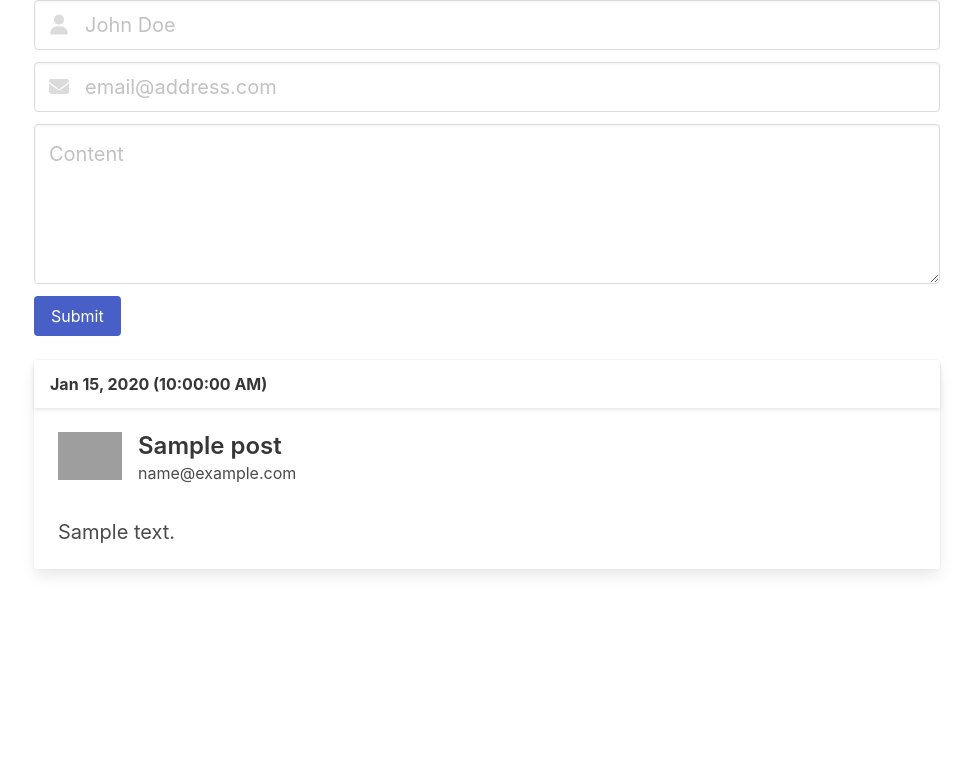
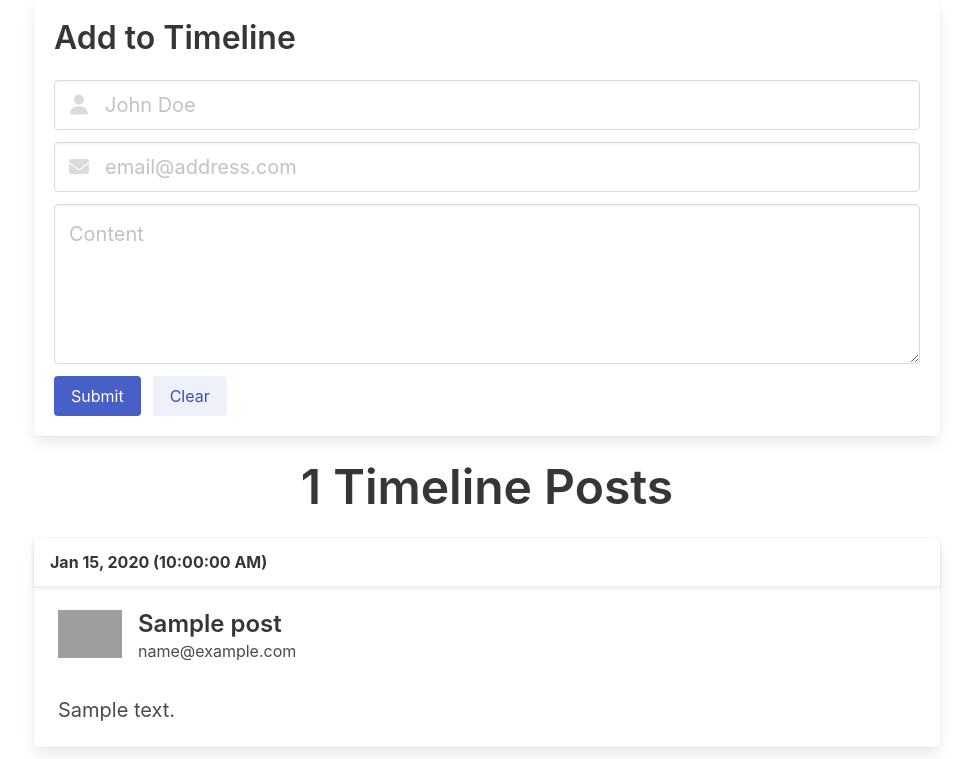
Before and after one commit to MLH-Fellowship/project-bored-apes, a Flask app: template app/templates/pages/timeline.html in a window 1280 px wide. Shown: the part 52-811 px from the top of the page, without its empty margins (153-1126 px from the left). Before the commit the page ends 627 px from the top, so only its background shows below. Run offline with Flask 2, Linux system fonts and the light colour scheme; the template is opened without the code that fills it: most values are stand-ins (such as "Sample title", 1, 10 or a date in 2020); grey boxes marked "Sample" are stand-in pictures; parts of the project's set-up code (start-up, migrations or seed data) failed here and were passed over; some libraries are stand-ins or nearby versions; grey boxes are pictures that could not be loaded.

Commit message:
Fixed formatting

```diff
--- a/app/templates/pages/timeline.html
+++ b/app/templates/pages/timeline.html
@@ -7,6 +7,10 @@
 
 <div class="columns is-centered">
 <div class="column is-three-quarters">
+
+<div class="box">
+
+<h1 class="title">Add to Timeline</h1>
 
 <form id="form" method="post">
 
@@ -39,14 +43,16 @@
   <div class="control">
     <button type="submit" class="button is-link">Submit</button>
   </div>
-  <!-- <div class="control">
-    <button class="button is-link is-light">Cancel</button>
-  </div> -->
+  <div class="control">
+    <button type="reset" onClick="resetForm()" class="button is-link is-light">Clear</button>
+  </div>
 </div>
+
 
 
 </form>
 
+</div>
 
 </div>
 
@@ -54,9 +60,13 @@
 
 </div>
 
+ <h1 class="title is-1 has-text-centered">{{posts|length}} Timeline Posts</h1>
+
      {% for post in posts %}
 
 <div class="columns is-centered">
+
+
 
   <div class="column is-three-quarters">
 
@@ -126,13 +136,13 @@
       return response.json();
     }
 
-    // function addShow(data) {
-    //   var span = document.getElementById('result');
-    //   span.innerText = data.result;
-    // }
+    function resetForm(){
+        document.getElementById('form').reset();
+    }
 
     var form = document.getElementById('form');
     form.addEventListener('submit', addSubmit);
+
   </script>
 
 {% endblock %}
```
